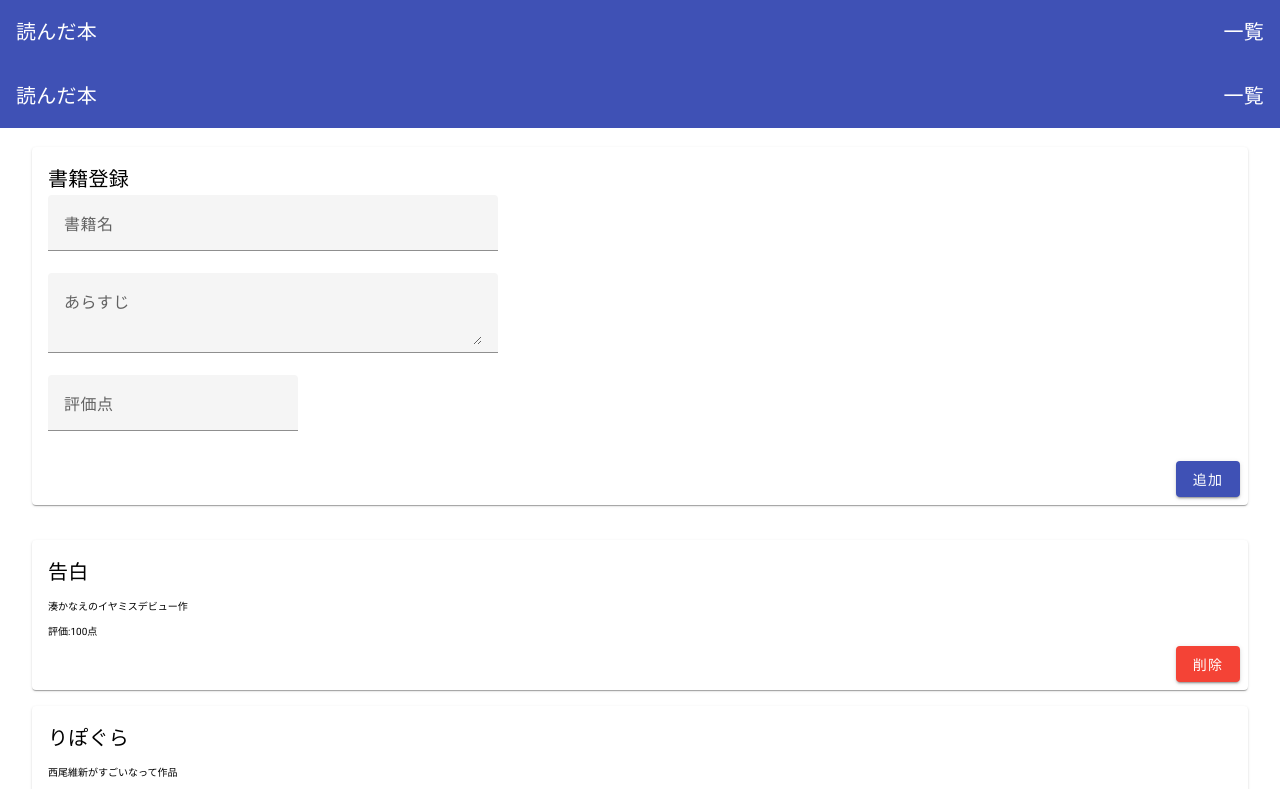
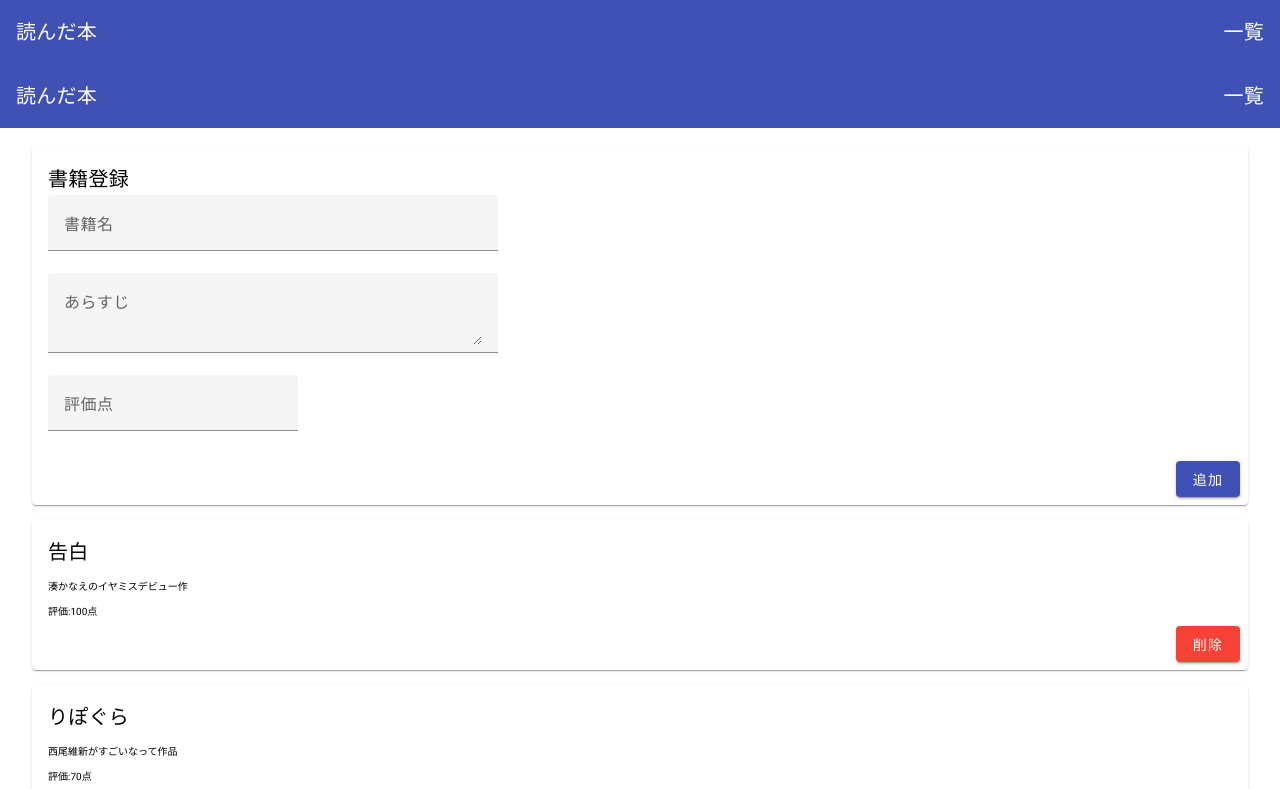
Before and after one commit to saitohiraku/intern-saito, an Angular app in the folder intern-book-app/: page / in a window 1280 px wide. Shown: the top 789 px of the page. Built offline with nearby package versions, Linux system fonts and the light colour scheme.

Commit message:
issue4 レイアウト等、修正

```diff
--- a/intern-book-app/src/app/pages/book-list/book-list.component.css
+++ b/intern-book-app/src/app/pages/book-list/book-list.component.css
@@ -11,6 +11,7 @@
 }
 .card-width{
     margin:auto;
+    margin-bottom: 15px;
     width: 95%;
 }
 .small-word{
--- a/intern-book-app/src/app/pages/book-list/book-list.component.html
+++ b/intern-book-app/src/app/pages/book-list/book-list.component.html
@@ -34,23 +34,20 @@
   </mat-card-actions>
 
 </mat-card>
-<br>
-<p *ngFor="let book of books">
+
+<div *ngFor="let book of books">
   <mat-card class = "card-width" >
     <mat-card-content >
       <mat-card-title >{{book.name}}</mat-card-title>
       <p class="small-word">
         {{book.detail}}
       </p>
-
       <p class= "small-word">
         評価:{{book.evaluation}}点
       </p>
     </mat-card-content>
-
     <mat-card-actions align="end">
       <button mat-raised-button color="warn">削除</button>
     </mat-card-actions>
-
   </mat-card>
-</p>
+</div>
--- a/intern-book-app/src/app/pages/book-list/book-list.component.ts
+++ b/intern-book-app/src/app/pages/book-list/book-list.component.ts
@@ -1,5 +1,5 @@
-import { Component,} from '@angular/core';
-import { NgFor,} from '@angular/common';
+import { Component} from '@angular/core';
+import { NgFor} from '@angular/common';
 import { bookList } from '../../types/mock-book';
 import { Book } from '../../types/book';
 
--- a/intern-book-app/src/app/types/book.ts
+++ b/intern-book-app/src/app/types/book.ts
@@ -2,4 +2,4 @@ export interface Book {
     name: string;
     detail: string;
     evaluation: number;
-  }
+}
--- a/intern-book-app/src/app/types/mock-book.ts
+++ b/intern-book-app/src/app/types/mock-book.ts
@@ -3,6 +3,5 @@ import { Book } from './book';
 export const bookList: Book[] = [
   { name: '告白', detail: '湊かなえのイヤミスデビュー作', evaluation: 100},
   { name: 'りぽぐら', detail: '西尾維新がすごいなって作品', evaluation: 70},
-  { name: '近畿地方のある場所について', detail: '最近のホラー小説', evaluation: 90},
-
+  { name: '近畿地方のある場所について', detail: '最近のホラー小説', evaluation: 90}
 ];
```
